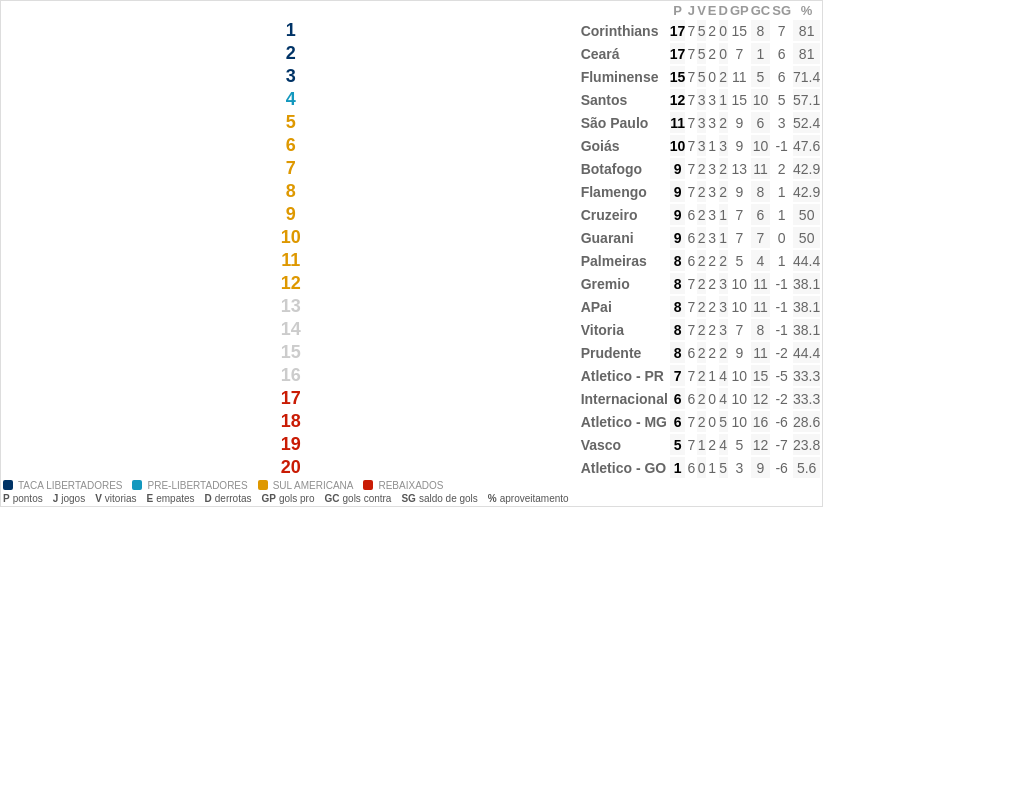
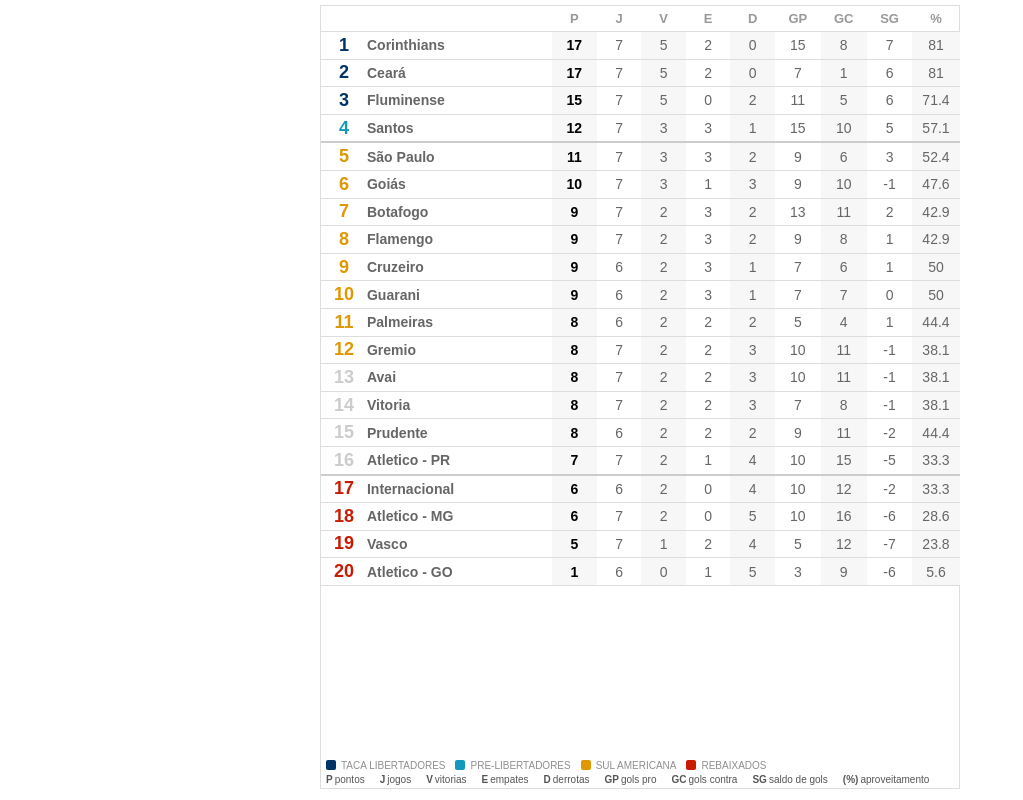
Before and after one commit to deiaalvs/soccer-table, a plain HTML site: page index.html in a window 1280 px wide. Shown: the whole page, without its empty margins (0-1023 px from the left). Drawn offline with Linux system fonts and the light colour scheme.

Commit message:
project finished according to the technical spec provided

```diff
--- a/index.html
+++ b/index.html
@@ -8,12 +8,12 @@
     <title>Campeonato Brasileiro 2022</title>
 </head>
 <body>
-    <div>
+    <div class="container">
         <table>
             <tbody>
                 <tr>
-                    <th></th>
-                    <th></th>
+                    <th class="headers"></th>
+                    <th class="headers times"></th>
                     <th class="thead">P</th>
                     <th class="thead">J</th>
                     <th class="thead">V</th>
@@ -24,7 +24,7 @@
                     <th class="thead">SG</th>
                     <th class="thead">%</th>
                 </tr>
-                <tr class="grupo-A">
+                <tr>
                     <td class="posicao-A">1</td>
                     <td class="time">Corinthians</td>
                     <td class="points P">17</td>
@@ -37,7 +37,7 @@
                     <td>7</td>
                     <td class="P">81</td>
                 </tr>
-                <tr class="grupo-A">
+                <tr>
                     <td class="posicao-A">2</td>
                     <td class="time">Ceará</td>
                     <td class="points P">17</td>
@@ -50,7 +50,7 @@
                     <td>6</td>
                     <td class="P">81</td>
                 </tr>
-                <tr class="grupo-A">
+                <tr>
                     <td class="posicao-A">3</td>
                     <td class="time">Fluminense</td>
                     <td class="points P">15</td>
@@ -63,20 +63,20 @@
                     <td>6</td>
                     <td class="P">71.4</td>
                 </tr>
-                <tr class="grupo-B">
-                    <td class="posicao-B">4</td>
-                    <td class="time">Santos</td>
-                    <td class="points P">12</td>
-                    <td>7</td>
-                    <td class="P">3</td>
-                    <td>3</td>
-                    <td class="P">1</td>
-                    <td>15</td>
-                    <td class="P">10</td>
-                    <td>5</td>
-                    <td class="P">57.1</td>
+                <tr>
+                    <td class="posicao-B group">4</td>
+                    <td class="time group">Santos</td>
+                    <td class="points P group">12</td>
+                    <td class="group">7</td>
+                    <td class="P group">3</td>
+                    <td class="group">3</td>
+                    <td class="P group">1</td>
+                    <td class="group">15</td>
+                    <td class="P group">10</td>
+                    <td class="group">5</td>
+                    <td class="P group">57.1</td>
                 </tr>
-                <tr class="grupo-C">
+                <tr>
                     <td class="posicao-C">5</td>
                     <td class="time">São Paulo</td>
                     <td class="points P">11</td>
@@ -89,7 +89,7 @@
                     <td>3</td>
                     <td class="P">52.4</td>
                 </tr>
-                <tr class="grupo-C">
+                <tr>
                     <td class="posicao-C">6</td>
                     <td class="time">Goiás</td>
                     <td class="points P">10</td>
@@ -102,7 +102,7 @@
                     <td>-1</td>
                     <td class="P">47.6</td>
                 </tr>
-                <tr class="grupo-C">
+                <tr>
                     <td class="posicao-C">7</td>
                     <td class="time">Botafogo</td>
                     <td class="points P">9</td>
@@ -115,7 +115,7 @@
                     <td>2</td>
                     <td class="P">42.9</td>
                 </tr>
-                <tr class="grupo-C">
+                <tr>
                     <td class="posicao-C">8</td>
                     <td class="time">Flamengo</td>
                     <td class="points P">9</td>
@@ -128,7 +128,7 @@
                     <td>1</td>
                     <td class="P">42.9</td>
                 </tr>
-                <tr class="grupo-C">
+                <tr>
                     <td class="posicao-C">9</td>
                     <td class="time">Cruzeiro</td>
                     <td class="points P">9</td>
@@ -141,7 +141,7 @@
                     <td>1</td>
                     <td class="P">50</td>
                 </tr>
-                <tr class="grupo-C">
+                <tr>
                     <td class="posicao-C">10</td>
                     <td class="time">Guarani</td>
                     <td class="points P">9</td>
@@ -154,7 +154,7 @@
                     <td>0</td>
                     <td class="P">50</td>
                 </tr>
-                <tr class="grupo-C">
+                <tr>
                     <td class="posicao-C">11</td>
                     <td class="time">Palmeiras</td>
                     <td class="points P">8</td>
@@ -167,7 +167,7 @@
                     <td>1</td>
                     <td class="P">44.4</td>
                 </tr>
-                <tr class="grupo-C">
+                <tr>
                     <td class="posicao-C">12</td>
                     <td class="time">Gremio</td>
                     <td class="points P">8</td>
@@ -180,9 +180,9 @@
                     <td>-1</td>
                     <td class="P">38.1</td>
                 </tr>
-                <tr class="grupo-D">
+                <tr>
                     <td class="posicao-D">13</td>
-                    <td class="time">APai</td>
+                    <td class="time">Avai</td>
                     <td class="points P">8</td>
                     <td>7</td>
                     <td class="P">2</td>
@@ -193,7 +193,7 @@
                     <td>-1</td>
                     <td class="P">38.1</td>
                 </tr>
-                <tr class="grupo-D">
+                <tr>
                     <td class="posicao-D">14</td>
                     <td class="time">Vitoria</td>
                     <td class="points P">8</td>
@@ -206,7 +206,7 @@
                     <td>-1</td>
                     <td class="P">38.1</td>
                 </tr>
-                <tr class="grupo-D">
+                <tr>
                     <td class="posicao-D">15</td>
                     <td class="time">Prudente</td>
                     <td class="points P">8</td>
@@ -219,20 +219,20 @@
                     <td>-2</td>
                     <td class="P">44.4</td>
                 </tr>
-                <tr class="grupo-D">
-                    <td class="posicao-D">16</td>
-                    <td class="time">Atletico - PR</td>
-                    <td class="points P">7</td>
-                    <td>7</td>
-                    <td class="P">2</td>
-                    <td>1</td>
-                    <td class="P">4</td>
-                    <td>10</td>
-                    <td class="P">15</td>
-                    <td>-5</td>
-                    <td class="P">33.3</td>
+                <tr>
+                    <td class="posicao-D group">16</td>
+                    <td class="time group">Atletico - PR</td>
+                    <td class="points P group">7</td>
+                    <td class="group">7</td>
+                    <td class="P group">2</td>
+                    <td class="group">1</td>
+                    <td class="P group">4</td>
+                    <td class="group">10</td>
+                    <td class="P group">15</td>
+                    <td class="group">-5</td>
+                    <td class="P group">33.3</td>
                 </tr>
-                <tr class="grupo-E">
+                <tr>
                     <td class="posicao-E">17</td>
                     <td class="time">Internacional</td>
                     <td class="points P">6</td>
@@ -245,7 +245,7 @@
                     <td>-2</td>
                     <td class="P">33.3</td>
                 </tr>
-                <tr class="grupo-E">
+                <tr>
                     <td class="posicao-E">18</td>
                     <td class="time">Atletico - MG</td>
                     <td class="points P">6</td>
@@ -258,7 +258,7 @@
                     <td>-6</td>
                     <td class="P">28.6</td>
                 </tr>
-                <tr class="grupo-E">
+                <tr>
                     <td class="posicao-E">19</td>
                     <td class="time">Vasco</td>
                     <td class="points P">5</td>
@@ -271,7 +271,7 @@
                     <td>-7</td>
                     <td class="P">23.8</td>
                 </tr>
-                <tr class="grupo-E">
+                <tr>
                     <td class="posicao-E">20</td>
                     <td class="time">Atletico - GO</td>
                     <td class="points P">1</td>
@@ -325,7 +325,7 @@
                             <li class="legend-meaning">gols contra</li>
                             <li class="legend-icon">SG</li>
                             <li class="legend-meaning">saldo de gols</li>
-                            <li class="legend-icon">%</li>
+                            <li class="legend-icon">(%)</li>
                             <li class="legend-meaning">aproveitamento</li>
                         </ul>
                     </td>
--- a/styles.css
+++ b/styles.css
@@ -1,15 +1,50 @@
 * {
     margin: 0;
     padding: 0;
-    box-sizing: border-box;
 }
 
 body {
     font-family: Arial;
 }
 
+.container {
+    width: 50%;
+    margin: auto;
+}
+
+
 table {
     border: 1px solid #DDDDDD;
+    width: 100%;
+    height: 98vh;
+    margin-top: 5px;
+    position: relative;
+    border-collapse: collapse;
+}
+
+tbody {
+    position: absolute;
+}
+
+.P {
+    background-color: #F7F7F7;
+}
+
+tbody td {
+    font-size: 14px;
+    color: #666666;
+    text-align: center;
+    width: 50px;
+    border-bottom: 1px solid #DDDDDD;
+    padding: 2.8px 0;
+}
+
+.headers {
+    width: 40px;
+}
+
+.times {
+    padding-right: 150px;
 }
 
 .thead {
@@ -17,6 +52,8 @@
     color: #999999;
     font-weight: bold;
     text-align: center;
+    padding: 5px 0;
+    border-bottom: 1px solid #DDDDDD;
 }
 
 .posicao-A {
@@ -24,6 +61,7 @@
     font-size: 18px;
     font-weight: bold;
     text-align: center;
+    border-top: 1px solid #ddd;
 }
 
 .posicao-B {
@@ -31,6 +69,10 @@
     font-size: 18px;
     font-weight: bold;
     text-align: center;
+}
+
+.group {
+    border-bottom: 2px solid #CCCCCC;
 }
 
 .posicao-C {
@@ -59,6 +101,7 @@
     color: #666666;
     font-weight: bold;
     text-align: left;
+    border-top: 1px solid #ddd;
 }
 
 .points {
@@ -68,15 +111,6 @@
     text-align: center;
 }
 
-.P {
-    background-color: #F7F7F7;
-}
-
-tbody td {
-    font-size: 14px;
-    color: #666666;
-    text-align: center;
-}
 
 .list {
     display: flex;
@@ -84,6 +118,7 @@
     color: #8F8F8F;
     text-align: left;
     list-style: none;
+    margin-left: 5px;
 }
 
 .list-item {
@@ -126,6 +161,7 @@
 .legend {
     display: flex;
     list-style: none;
+    margin: 3px 0;
 }
 
 .legend-icon {
@@ -133,7 +169,7 @@
     color: #555555;
     font-weight: bold;
     text-align: left;
-    margin-right: 3px;
+    margin-left: 5px;
 }
 
 .legend-meaning {
@@ -141,4 +177,5 @@
     color: #555555;
     text-align: left;
     margin-right: 10px;
+    margin-left: 2px;
 }
```
